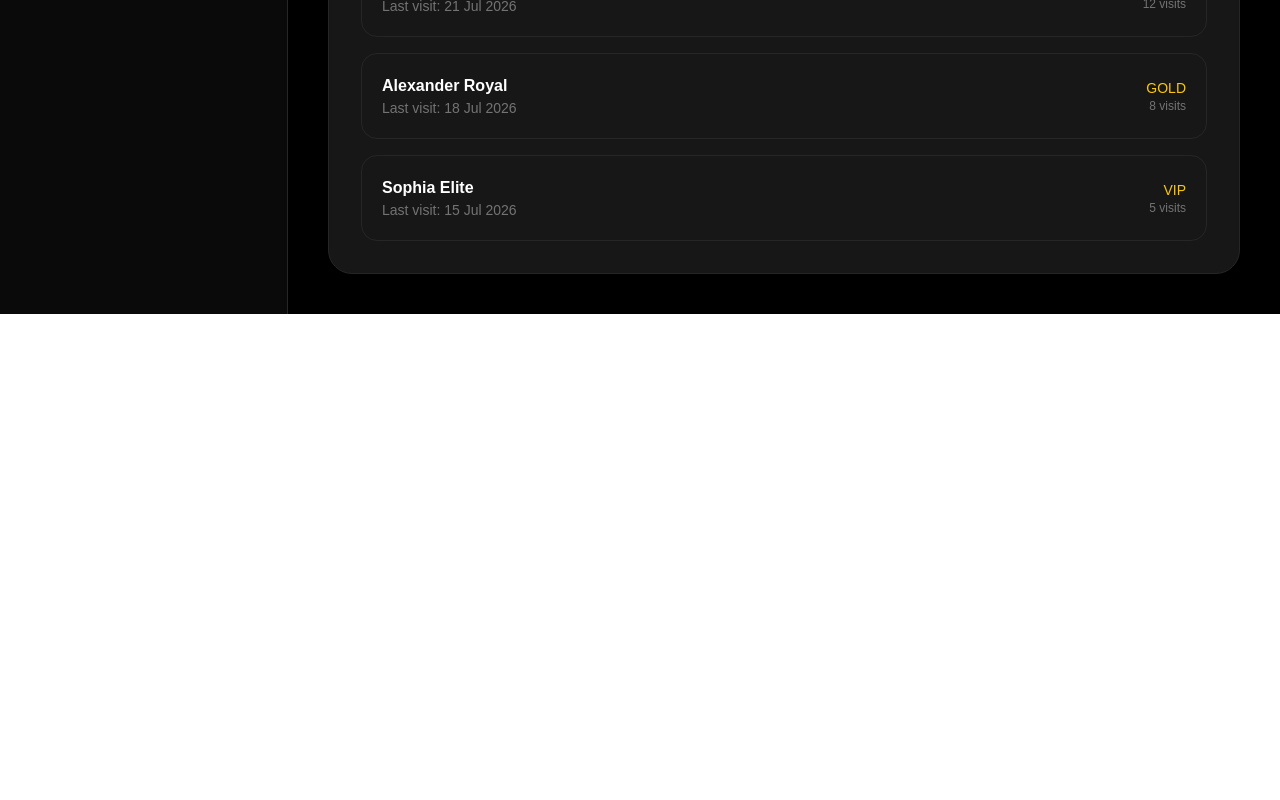
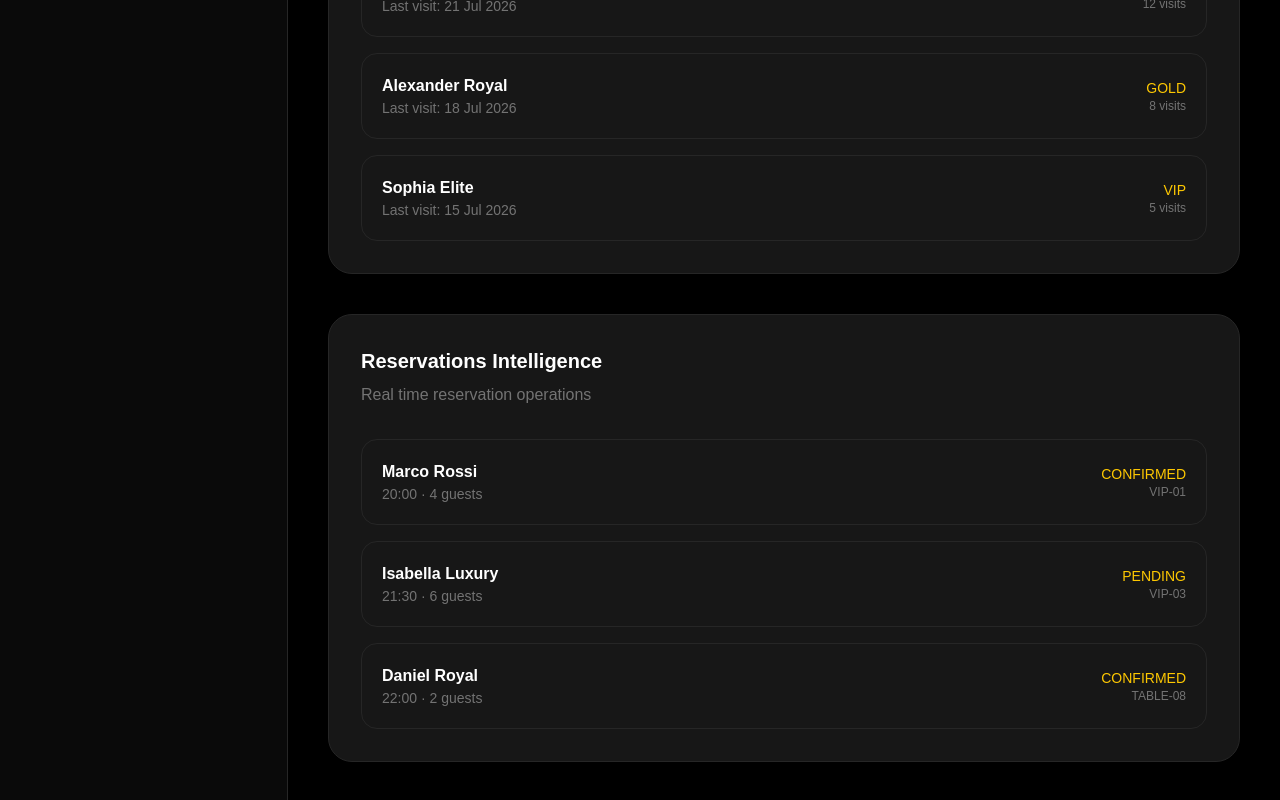
Before and after one commit to davieszarza1-ai/Luxury-Venue-OS, a Next.js app in the folder apps/lvos-web/: page / in a window 1280 px wide. Shown: the part 1249-2049 px from the top of the page. Before the commit the page ends 1563 px from the top, so only its background shows below. Built offline with nearby package versions, Linux system fonts and the light colour scheme.

Commit message:
Add reservations intelligence module

```diff
--- a/apps/lvos-web/src/app/page.tsx
+++ b/apps/lvos-web/src/app/page.tsx
@@ -1,8 +1,10 @@
 import CommandShell from "@/components/command/CommandShell";
 import LuxuryCard from "@/components/luxury/LuxuryCard";
+
 import RevenueOverview from "@/components/dashboard/RevenueOverview";
 import LiveOperations from "@/components/dashboard/LiveOperations";
 import VIPGuests from "@/components/dashboard/VIPGuests";
+import Reservations from "@/components/dashboard/Reservations";
 
 import { getAnalytics } from "@/lib/api";
 
@@ -51,7 +53,6 @@ subtitle="Live revenue intelligence"
 />
 
 
-
 <LuxuryCard
 
 title="Transactions"
@@ -63,7 +64,6 @@ subtitle="Completed payments"
 />
 
 
-
 <LuxuryCard
 
 title="Signature Product"
@@ -73,7 +73,6 @@ value={product}
 subtitle="Top performing item"
 
 />
-
 
 
 <LuxuryCard
@@ -100,7 +99,6 @@ gap-6
 ">
 
 
-
 <div className="
 rounded-3xl
 bg-neutral-900
@@ -117,9 +115,7 @@ Revenue Intelligence
 text-neutral-500
 mt-3
 ">
-
 Live financial performance monitoring.
-
 </p>
 
 </div>
@@ -142,9 +138,7 @@ VIP Experience
 text-neutral-500
 mt-3
 ">
-
 Premium guest relationship intelligence.
-
 </p>
 
 </div>
@@ -167,9 +161,7 @@ Operational Flow
 text-neutral-500
 mt-3
 ">
-
 Real time venue operations.
-
 </p>
 
 </div>
@@ -181,11 +173,11 @@ Real time venue operations.
 
 <RevenueOverview />
 
-
 <LiveOperations />
 
+<VIPGuests />
 
-<VIPGuests />
+<Reservations />
 
 
 </CommandShell>
--- /dev/null
+++ b/apps/lvos-web/src/components/dashboard/Reservations.tsx
@@ -0,0 +1,141 @@
+export default function Reservations(){
+
+const reservations = [
+{
+name:"Marco Rossi",
+time:"20:00",
+guests:4,
+status:"CONFIRMED",
+table:"VIP-01"
+},
+{
+name:"Isabella Luxury",
+time:"21:30",
+guests:6,
+status:"PENDING",
+table:"VIP-03"
+},
+{
+name:"Daniel Royal",
+time:"22:00",
+guests:2,
+status:"CONFIRMED",
+table:"TABLE-08"
+}
+]
+
+
+return (
+
+<section className="
+mt-10
+rounded-3xl
+bg-neutral-900
+border
+border-neutral-800
+p-8
+">
+
+
+<h3 className="
+text-xl
+font-semibold
+">
+Reservations Intelligence
+</h3>
+
+
+<p className="
+text-neutral-500
+mt-2
+">
+Real time reservation operations
+</p>
+
+
+
+<div className="
+mt-8
+space-y-4
+">
+
+
+{
+reservations.map((reservation)=>(
+
+
+<div
+key={reservation.name}
+className="
+rounded-2xl
+border
+border-neutral-800
+p-5
+flex
+justify-between
+items-center
+"
+>
+
+
+<div>
+
+<h4 className="
+font-semibold
+">
+{reservation.name}
+</h4>
+
+
+<p className="
+text-sm
+text-neutral-500
+">
+{reservation.time} · {reservation.guests} guests
+</p>
+
+
+</div>
+
+
+
+<div className="
+text-right
+">
+
+
+<p className="
+text-sm
+text-yellow-400
+">
+{reservation.status}
+</p>
+
+
+<p className="
+text-xs
+text-neutral-500
+">
+{reservation.table}
+</p>
+
+
+</div>
+
+
+</div>
+
+
+))
+
+}
+
+
+</div>
+
+
+</section>
+
+)
+
+}
```
